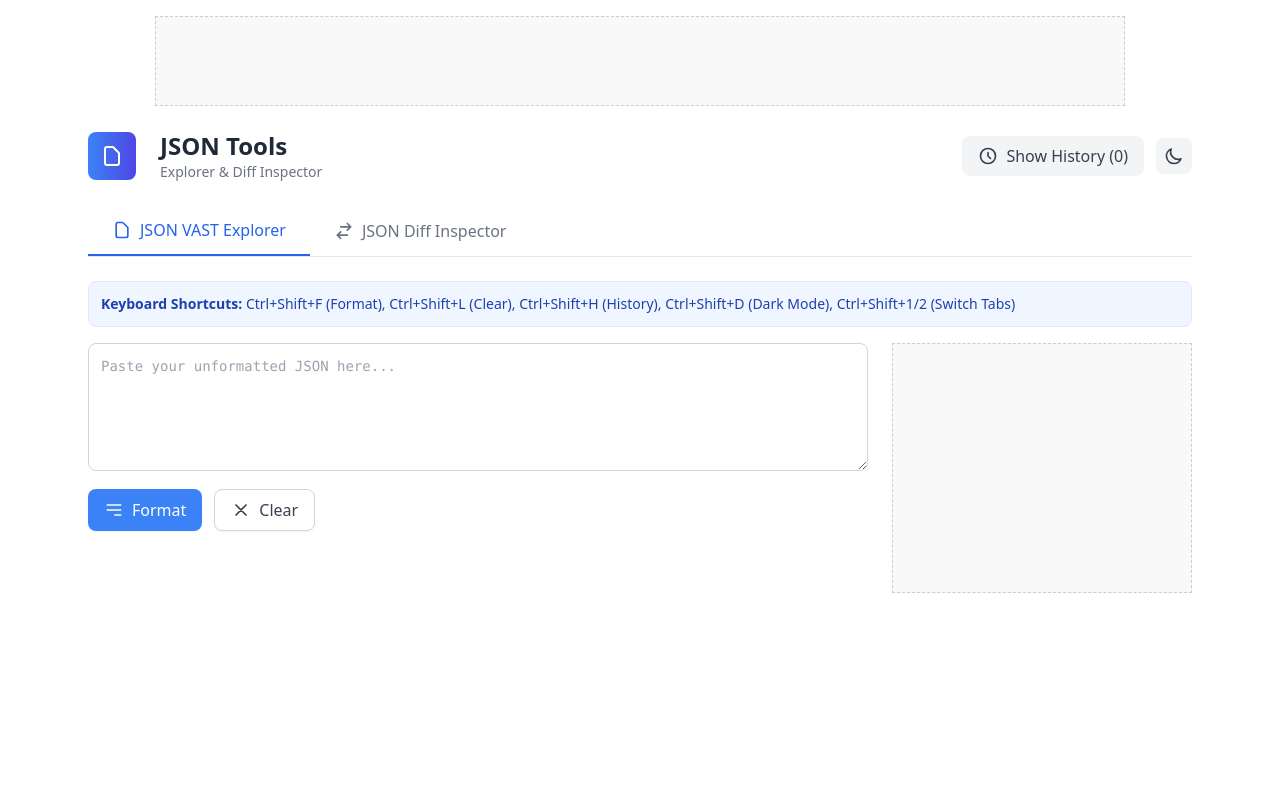
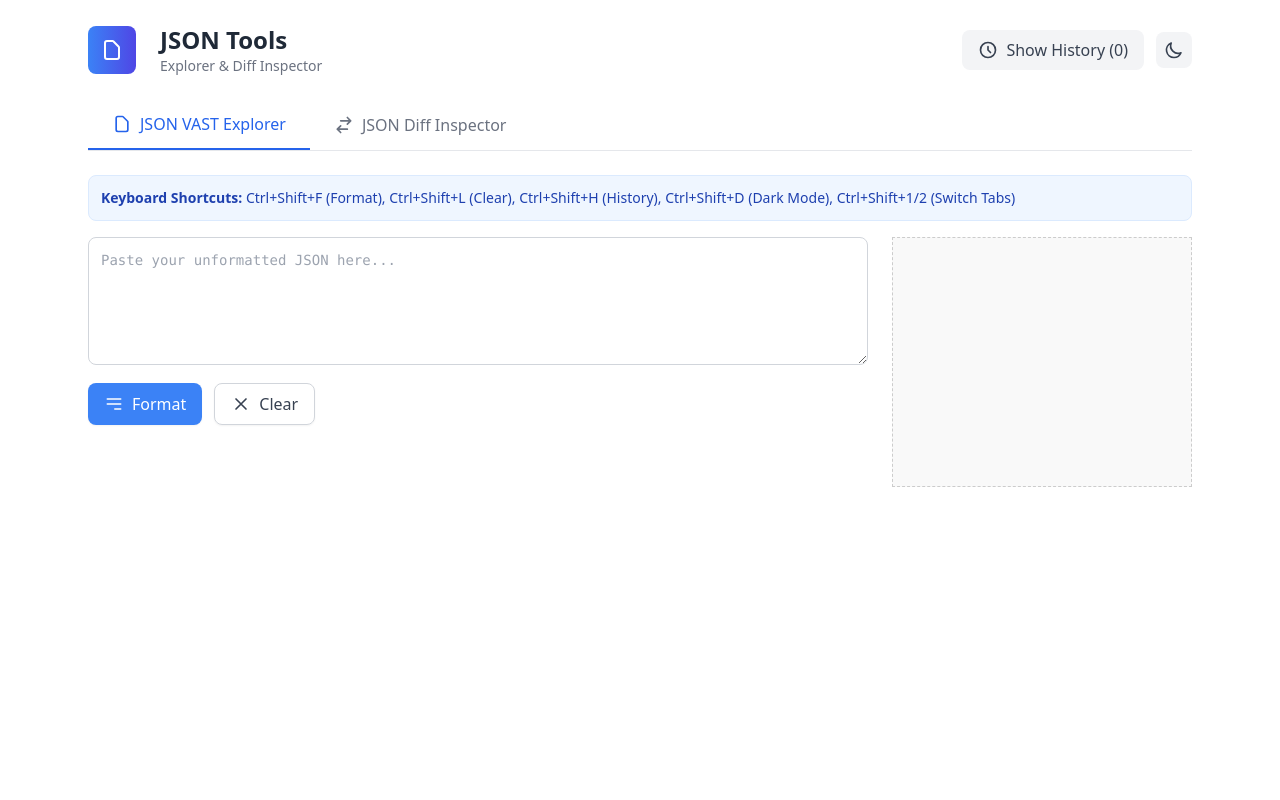
Before and after one commit to christianbernecker/adtech-toolbox, a React (Vite) app in the folder json-explorer/: page /json-explorer in a window 1280 px wide. Shown: the top 800 px of the page. Built offline with nearby package versions, Linux system fonts and the light colour scheme.

Commit message:
Remove top banner ad slot

```diff
--- a/json-explorer/src/components/JsonToolsApp.jsx
+++ b/json-explorer/src/components/JsonToolsApp.jsx
@@ -27,11 +27,6 @@ function JsonToolsApp() {
           <span className="ml-2">⚠️</span>
         </div>
       )}
-
-      {/* Top Ad Banner */}
-      <div className="w-full max-w-6xl mx-auto mt-4">
-        <AdComponent adUnitId="div-gpt-ad-top-banner" />
-      </div>
 
       <div className={`p-6 w-full max-w-6xl mx-auto ${window.location.hostname.includes('staging') ? 'mt-10' : ''}`}>
       {/* Header */}
```
